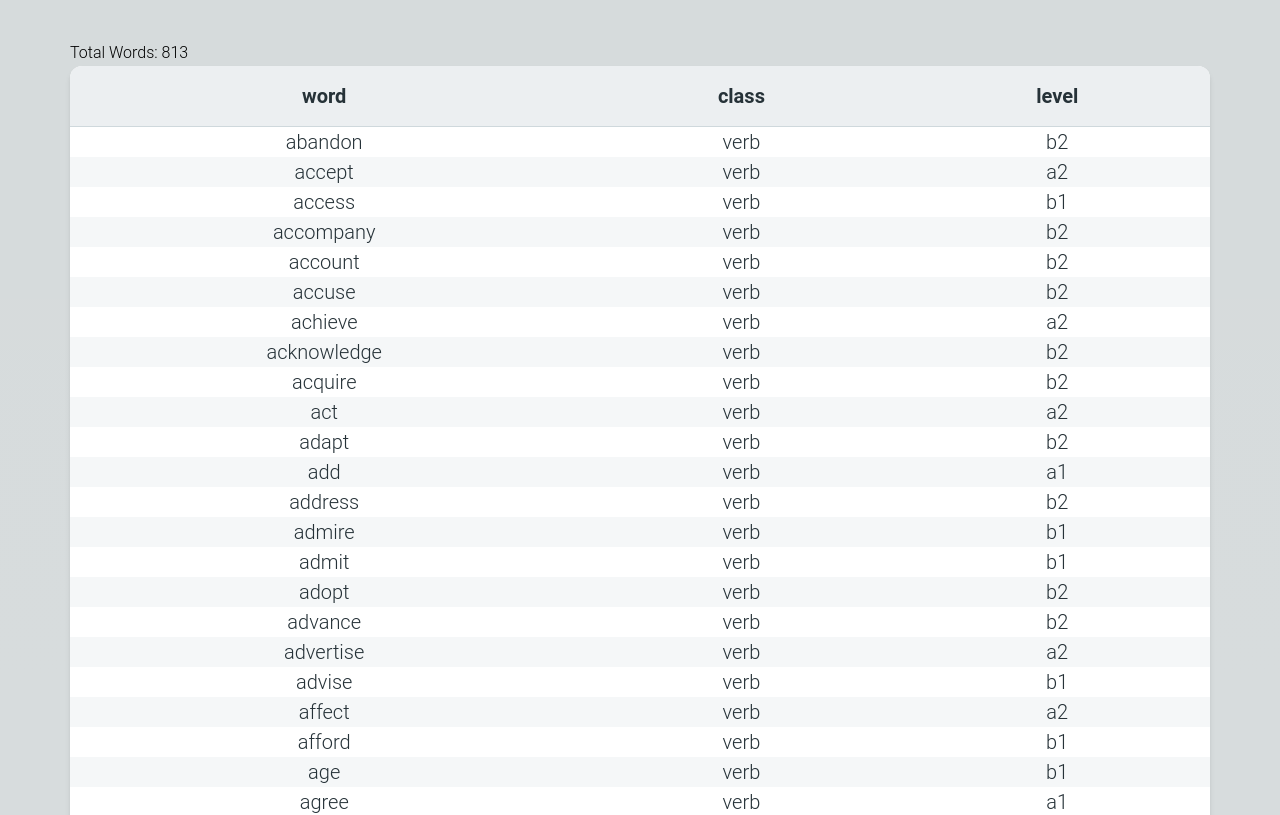
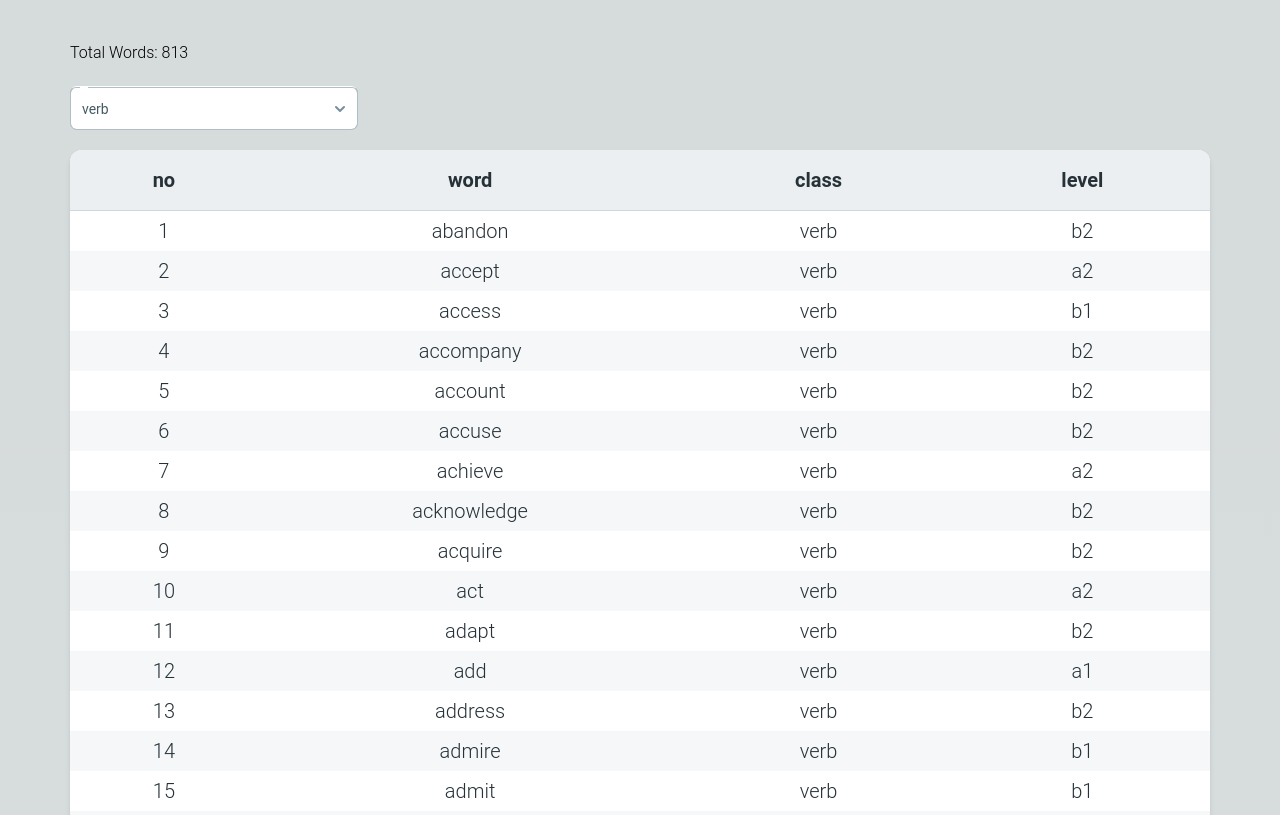
Before and after one commit to TanatornZ/oxford-words, a Next.js app: page / in a window 1280 px wide. Shown: the top 815 px of the page. Built offline with nearby package versions, Linux system fonts and the light colour scheme.

Commit message:
add hide onclick row

```diff
--- a/package.json
+++ b/package.json
@@ -11,11 +11,13 @@
   "dependencies": {
     "@heroicons/react": "^2.1.1",
     "@material-tailwind/react": "^2.1.9",
+    "lodash": "^4.17.21",
     "next": "14.1.1",
     "react": "^18",
     "react-dom": "^18"
   },
   "devDependencies": {
+    "@types/lodash": "^4.14.202",
     "@types/node": "^20",
     "@types/react": "^18.2.42",
     "@types/react-dom": "^18",
--- a/src/app/page.tsx
+++ b/src/app/page.tsx
@@ -1,16 +1,83 @@
 "use client";
 
-import { Card, Typography } from "@material-tailwind/react";
+import { Card, Typography, Select, Option } from "@material-tailwind/react";
 import rows from "./words.json";
-
-const TABLE_HEAD = ["word", "class", "level"];
-
-const TABLE_ROWS = rows.filter((row) => row.class === "verb");
+import { useEffect, useMemo, useState } from "react";
+import { clone, findIndex } from "lodash";
 
 export default function Home() {
+  const [tableRows, setTableRows] = useState<any[]>([]);
+  const [filter, setFilter] = useState("verb");
+
+  const TABLE_HEAD = ["no", "word", "class", "level"];
+  const FILTER = [
+    "verb",
+    "adjective",
+    "noun",
+    "adverb",
+    "indefinite article",
+    "preposition",
+    "conjunction",
+    "exclamation",
+    "determiner",
+    "pronoun",
+    "auxiliary verb",
+    "number",
+    "modal verb",
+    "ordinal number",
+    "linking verb",
+    "definite article",
+    "infinitive marker",
+  ];
+
+  useEffect(() => {
+    const data = localStorage.getItem("data");
+    let newData;
+    if (!data) {
+      localStorage.setItem("data", JSON.stringify(rows));
+      newData = rows;
+    } else {
+      newData = JSON.parse(String(data));
+    }
+
+    setTableRows(newData);
+  }, []);
+
+  const onClick = (word: string, type: string) => {
+    const index = findIndex(tableRows, { word, class: type });
+
+    const newData = clone(tableRows);
+    newData[index].ready = !newData[index]?.ready;
+
+    setTableRows(newData);
+  };
+
+  const TABLE_ROWS = useMemo(() => {
+    const data = tableRows.filter(
+      (row: any) => row.class === filter && !row?.ready
+    );
+
+    return data;
+  }, [tableRows, filter]);
+
   return (
     <div className="container m-auto mt-10">
       <Typography>Total Words: {TABLE_ROWS.length}</Typography>
+
+      <div className="w-72 my-5">
+        <Select
+          value={filter}
+          onChange={(val) => setFilter(String(val))}
+          className="bg-white label:text-white"
+          size="lg"
+        >
+          {FILTER.map((value) => (
+            <Option key={value} value={value}>
+              {value}
+            </Option>
+          ))}
+        </Select>
+      </div>
       <Card className="h-full w-full overflow-scroll">
         <table className="w-full min-w-max table-auto text-left">
           <thead>
@@ -31,12 +98,21 @@ export default function Home() {
             </tr>
           </thead>
           <tbody>
-            {TABLE_ROWS.map(({ word, class: type, level }) => {
+            {TABLE_ROWS?.map(({ word, class: type, level }, index) => {
               return (
                 <tr
-                  key={String(word)}
-                  className="even:bg-blue-gray-50/50 text-xl"
+                  key={word}
+                  className="even:bg-blue-gray-50/50 text-xl h-[40px] hover:bg-orange-200/50"
+                  onClick={() => onClick(word, type)}
                 >
+                  <td>
+                    <Typography
+                      color="blue-gray"
+                      className="text-xl text-center"
+                    >
+                      {index + 1}
+                    </Typography>
+                  </td>
                   <td>
                     <Typography
                       color="blue-gray"
```
Also changed, not shown: 1 other file (tests, documents, lock files or other folders).
